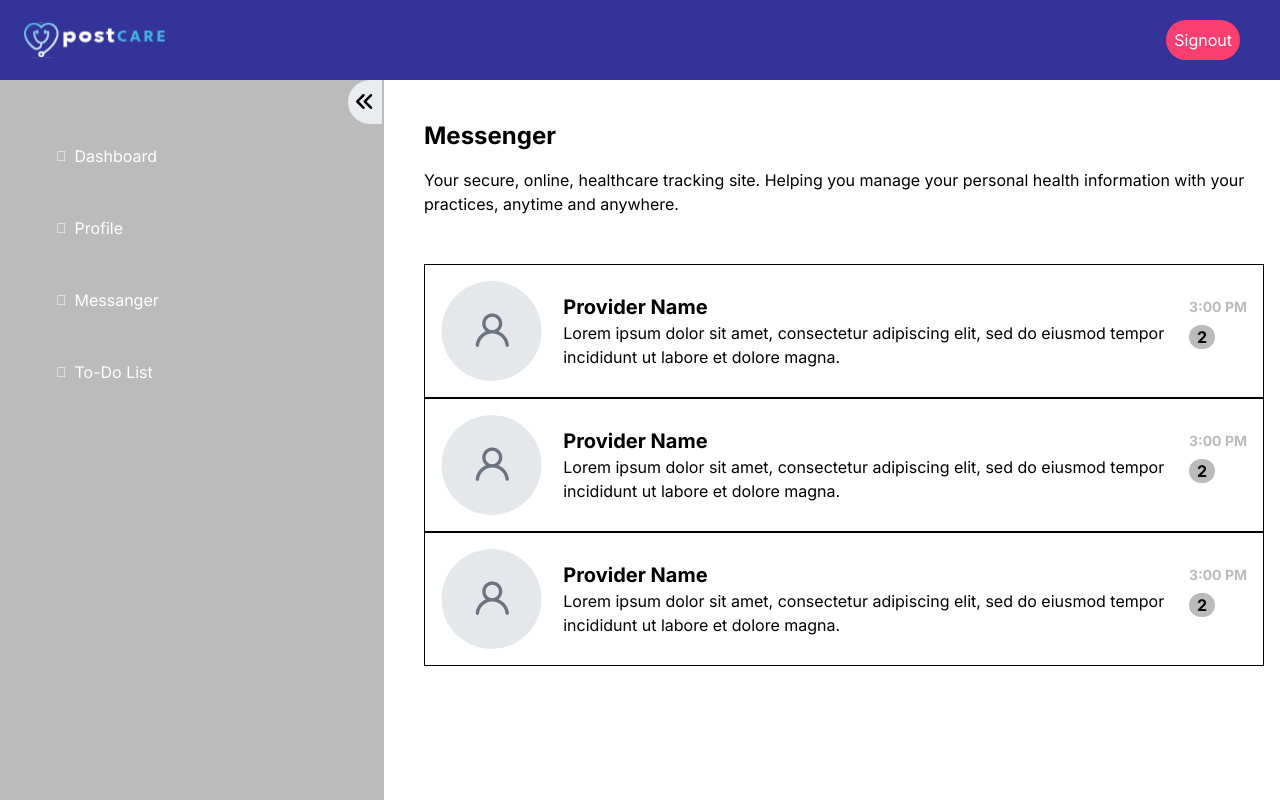
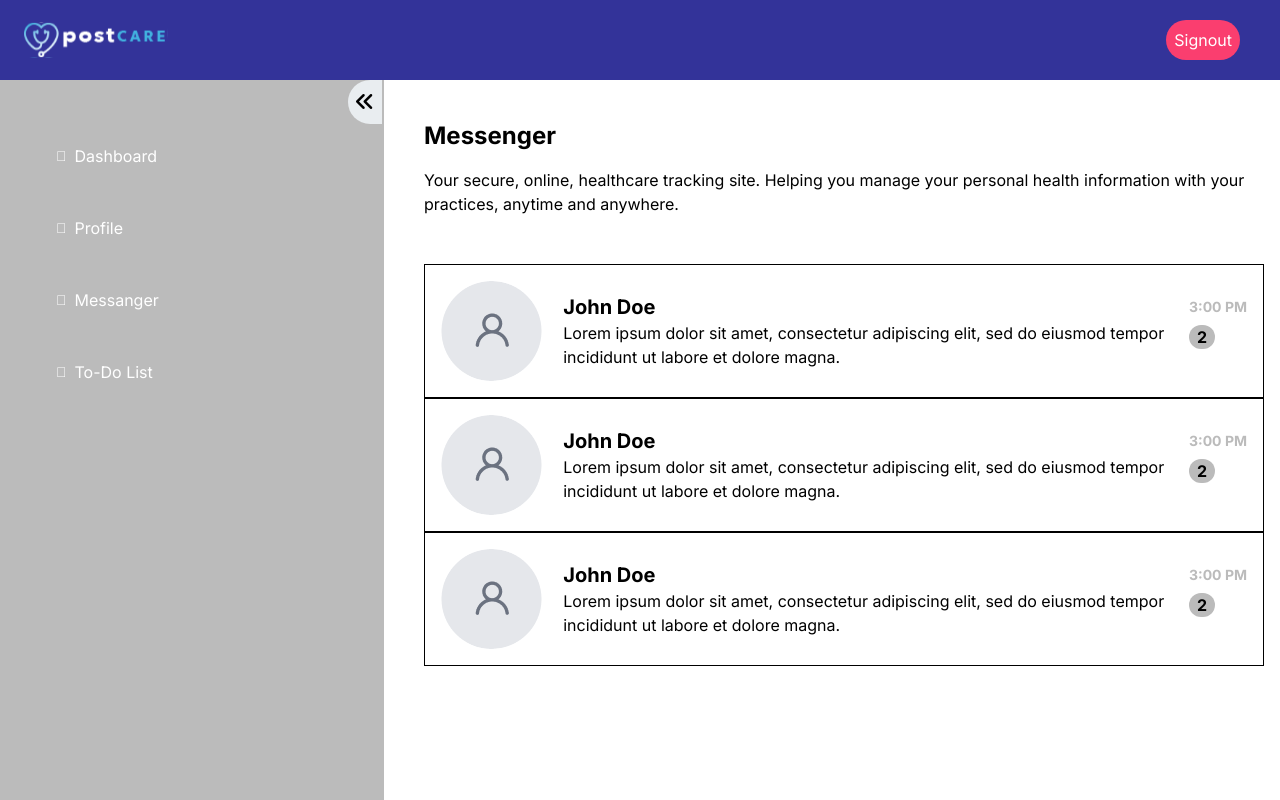
Before and after one commit to Ismailco/Postcare-app, a React (Vite) app: page /messanger in a window 1280 px wide. Shown: the top 800 px of the page. Built offline with nearby package versions, Linux system fonts and the light colour scheme; sample sign-in values are in the browser's storage.

Commit message:
Modify Chat page links color, and name of provider

```diff
--- a/src/pages/Chat.jsx
+++ b/src/pages/Chat.jsx
@@ -1,16 +1,19 @@
 import React from 'react';
+import { Link } from 'react-router-dom';
 import { profile } from '../assets/img';
 
 const Chat = () => {
   return (
     <main className="flex mb-10 justify-between items-center flex-col w-full h-screen">
       <section className="px-9 flex justify-between items-center w-full bg-white h-20 border-b border-dark/20">
-        <i className="fas fa-angle-left fa-xl cursor-pointer active:text-dark"></i>
+        <Link to="/messanger">
+          <i className="fas fa-angle-left fa-xl cursor-pointer active:text-black/40 text-black hover:text-black/70"></i>
+        </Link>
         <div className="text-center">
           <h1 className="text-2xl font-bold">John Doe</h1>
           <p className="text-sm text-[#666668]">Active now</p>
         </div>
-        <i className="far fa-video fa-xl cursor-pointer active:text-dark"></i>
+        <i className="far fa-video fa-xl cursor-pointer active:text-black/40 text-black hover:text-black/70 active:text-dark"></i>
       </section>
       <section className="my-6 w-full h-full flex flex-col">
         <p className="text-center text-white">8/20/2022</p>
@@ -74,9 +77,9 @@ const Chat = () => {
       </section>
       {/* need some work to break the input into multiple lines */}
       <section className="mb-10 w-[90%] p-6 px-10 rounded-2xl flex justify-between items-center items-end bg-light text[#e5e5ea]">
-        <i className="far fa-camera fa-xl cursor-pointer active:text-dark"></i>
+        <i className="far fa-camera fa-xl cursor-pointer active:text-black/40 text-black hover:text-black/70 active:text-dark"></i>
         <input type="text" className="focus:outline-none bg-light w-full px-4 " placeholder="Start typing..." />
-        <i className="far fa-paper-plane-top fa-xl cursor-pointer active:text-dark"></i>
+        <i className="far fa-paper-plane-top fa-xl cursor-pointer active:text-black/40 text-black hover:text-black/70 active:text-dark"></i>
       </section>
     </main>
   );
--- a/src/pages/Messanger.jsx
+++ b/src/pages/Messanger.jsx
@@ -15,7 +15,7 @@ const Messanger = () => (
         <div className="flex flex-col justify-center items-center md:items-start text-center md:text-start md:w-3/4 md:mr-4">
           {/* The link redirect to the Chat of the specefic provider (change it later) */}
           <Link to="/messanger/1">
-            <h2 className="text-xl font-bold hover:underline">Provider Name</h2>
+            <h2 className="text-xl font-bold hover:underline">John Doe</h2>
           </Link>
           <p>Lorem ipsum dolor sit amet, consectetur adipiscing elit, sed do eiusmod tempor incididunt ut labore et dolore magna.</p>
         </div>
@@ -29,7 +29,7 @@ const Messanger = () => (
         <div className="flex flex-col justify-center items-center md:items-start text-center md:text-start md:w-3/4 md:mr-4">
           {/* The link redirect to the Chat of the specefic provider (change it later) */}
           <Link to="/messanger/1">
-            <h2 className="text-xl font-bold hover:underline">Provider Name</h2>
+            <h2 className="text-xl font-bold hover:underline">John Doe</h2>
           </Link>
           <p>Lorem ipsum dolor sit amet, consectetur adipiscing elit, sed do eiusmod tempor incididunt ut labore et dolore magna.</p>
         </div>
@@ -43,7 +43,7 @@ const Messanger = () => (
         <div className="flex flex-col justify-center items-center md:items-start text-center md:text-start md:w-3/4 md:mr-4">
           {/* The link redirect to the Chat of the specefic provider (change it later) */}
           <Link to="/messanger/1">
-            <h2 className="text-xl font-bold hover:underline">Provider Name</h2>
+            <h2 className="text-xl font-bold hover:underline">John Doe</h2>
           </Link>
           <p>Lorem ipsum dolor sit amet, consectetur adipiscing elit, sed do eiusmod tempor incididunt ut labore et dolore magna.</p>
         </div>
```
